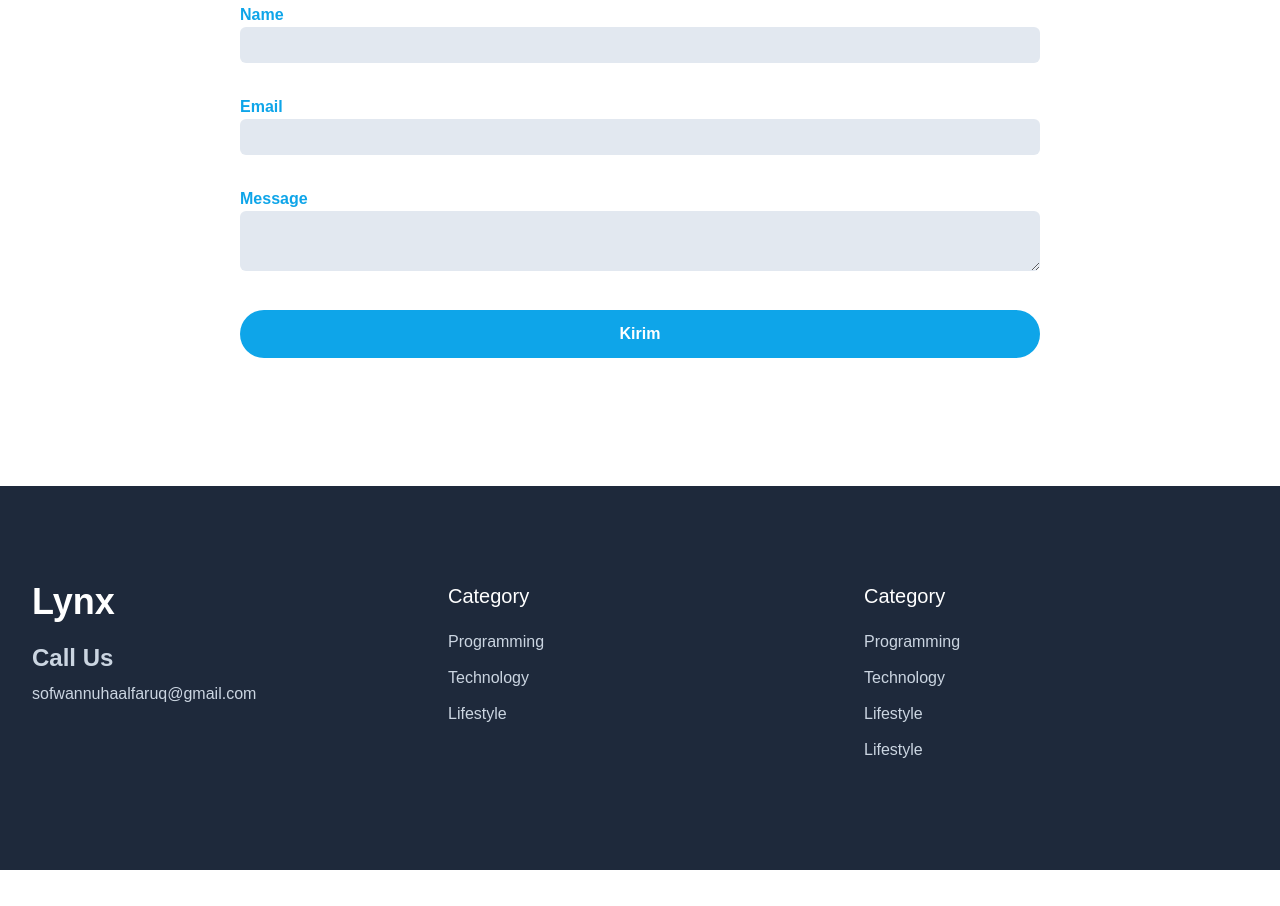
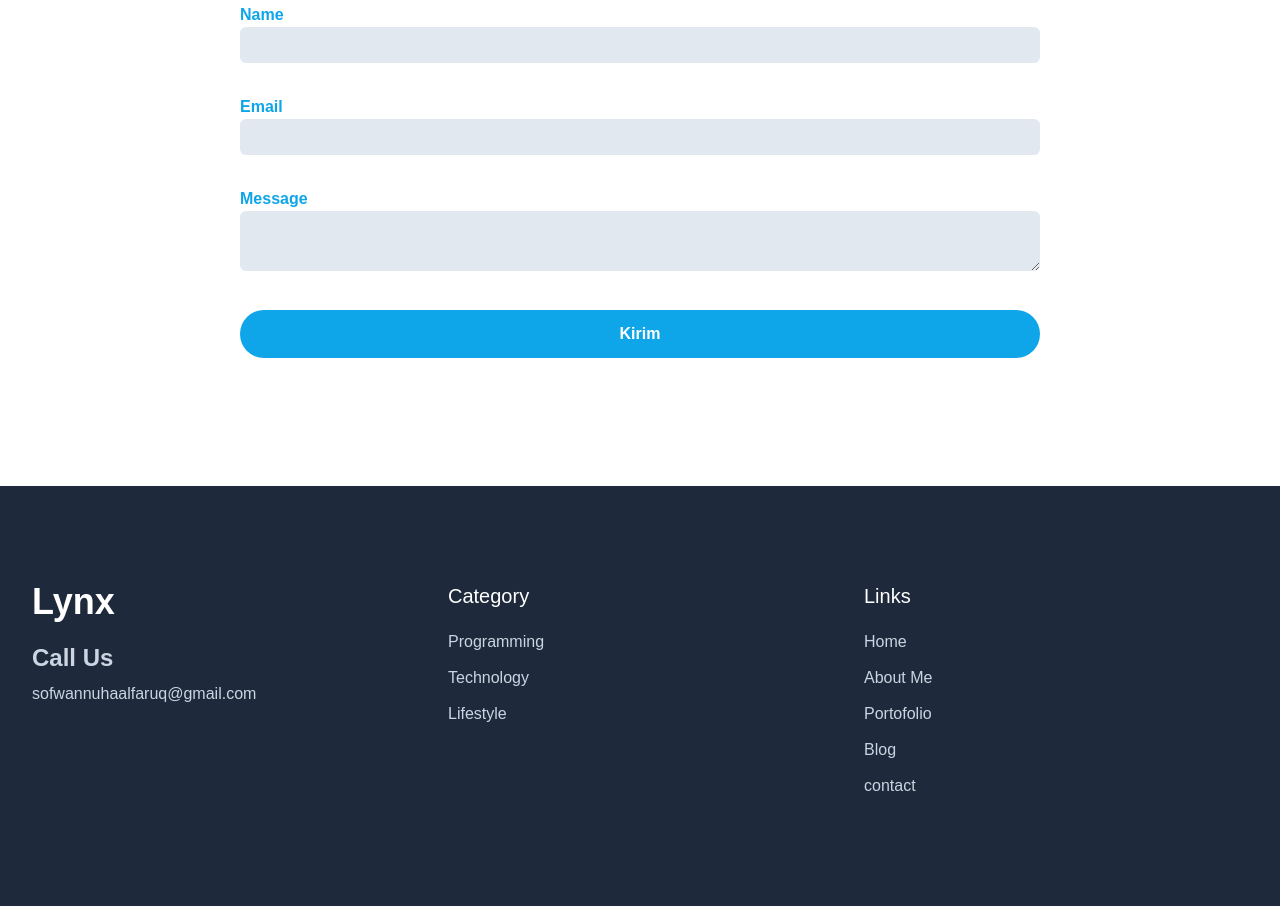
Before and after one commit to theonlyshannon/Web-Porto, a website: page index.html in a window 1280 px wide. Shown: the part 4479-5385 px from the top of the page. Before the commit the page ends 5349 px from the top, so only its background shows below. Drawn offline with Linux system fonts and the light colour scheme.

Commit message:
update change

```diff
--- a/index.html
+++ b/index.html
@@ -277,19 +277,22 @@
                     </ul>
                 </div>
                 <div class="w-full px-4 mb-12 md:w-1/3">
-                    <h3 class="font-seminpld text-xl text-white mb-5">Category</h3>
+                    <h3 class="font-seminpld text-xl text-white mb-5">Links</h3>
                     <ul class="text-slate-300">
                         <li>
-                            <a href="#" class="inline-block text-base hover:text-primary mb-3 ">Programming</a>
+                            <a href="#home" class="inline-block text-base hover:text-primary mb-3 ">Home</a>
                         </li>
                         <li>
-                            <a href="#" class="inline-block text-base hover:text-primary mb-3 ">Technology</a>
+                            <a href="#about " class="inline-block text-base hover:text-primary mb-3 ">About Me</a>
                         </li>
                         <li>
-                            <a href="#" class="inline-block text-base hover:text-primary mb-3 ">Lifestyle</a>
+                            <a href="#portofolio" class="inline-block text-base hover:text-primary mb-3 ">Portofolio</a>
                         </li>
                         <li>
-                            <a href="#" class="inline-block text-base hover:text-primary mb-3 ">Lifestyle</a>
+                            <a href="#blog" class="inline-block text-base hover:text-primary mb-3 ">Blog</a>
+                        </li>
+                        <li>
+                            <a href="#contact" class="inline-block text-base hover:text-primary mb-3 ">contact</a>
                         </li>
                     </ul>
                 </div>
```
